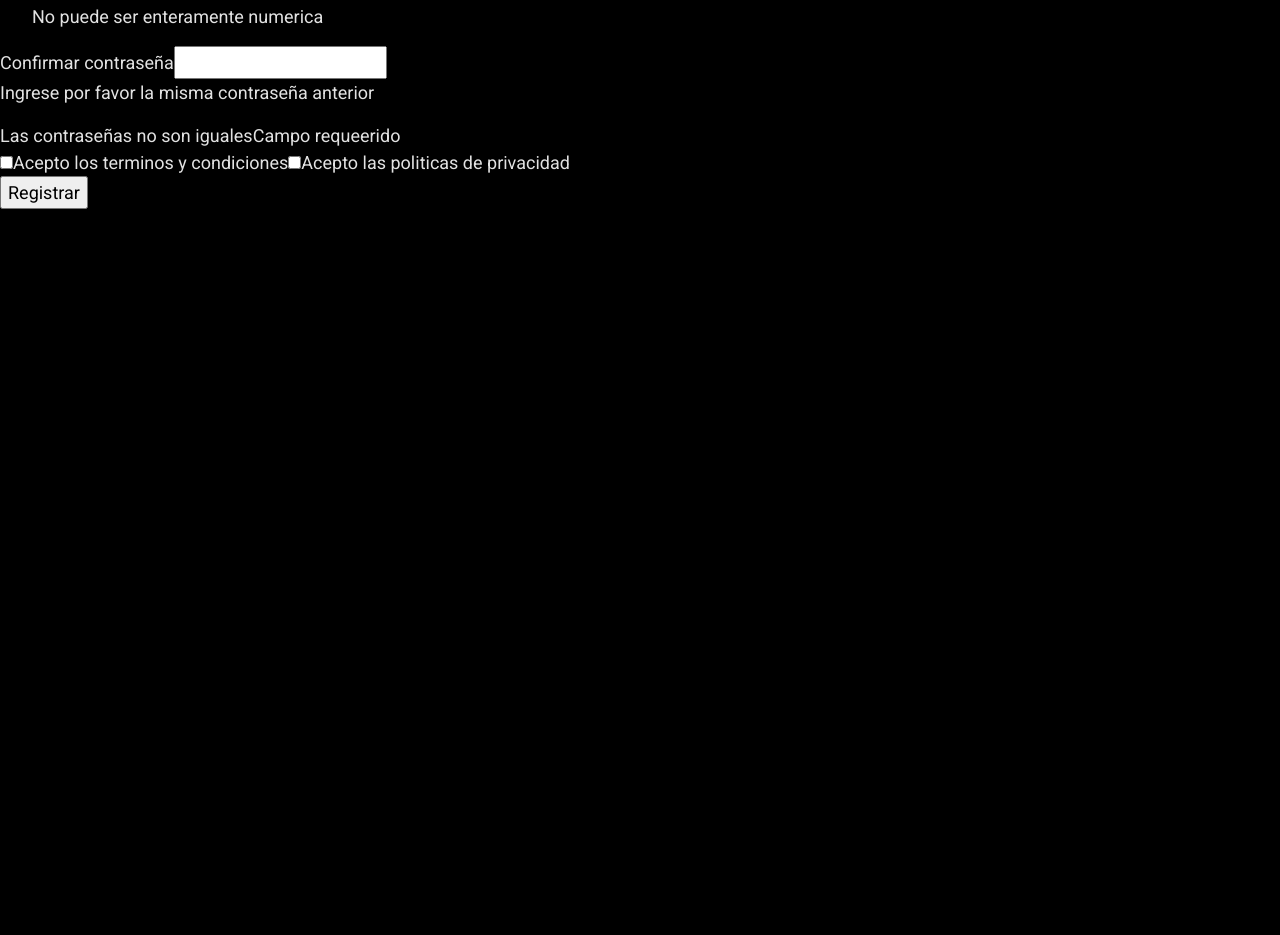
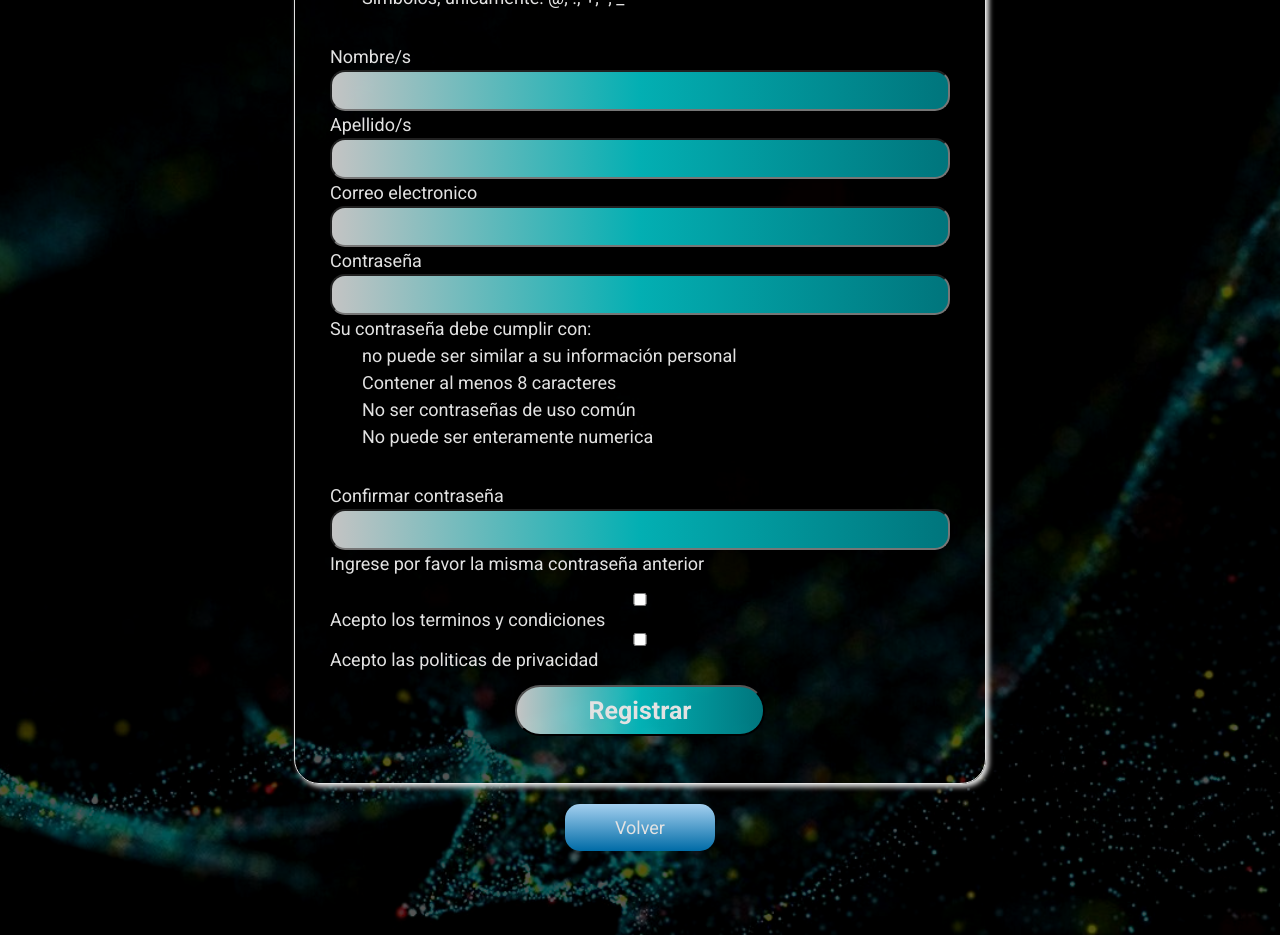
Before and after one commit to pamonge/PythonMan-site, a React (Vite) app: page /register in a window 1280 px wide. Shown: the part 440-1375 px from the top of the page. Before the commit the page ends 800 px from the top, so only its background shows below. Built offline with nearby package versions, Linux system fonts and the light colour scheme.

Commit message:
Add new components and refactor other ones

```diff
--- a/src/components/BlogCardComponent.jsx
+++ b/src/components/BlogCardComponent.jsx
@@ -1,15 +1,14 @@
 import React from 'react'
 import styles from './BlogCardComponentStyles.module.css'
-import { NavLink } from 'react-router-dom'
+import { ButtonComponent } from './ButtonComponent.jsx'
 
 export const BlogCardComponent = () => {
     return (
         <div className={styles.blogContainer}>
-            <p className={styles.blogLinks}>
-                <NavLink to={'/login'} >Ingresar</NavLink> /
-                <NavLink to={'/register'} >Registrarse</NavLink>
-            </p>
-
+            <div className={styles.buttonContainer}>
+                <ButtonComponent to='/login' description='Ingresar' />
+                <ButtonComponent to='/Register' description='Registrarse' />
+            </div>
             <div className={styles.blogCard}>
                 <p>Autor - Cuando se publico - Tiempo de lectura</p>
                 <h2>Titulo del posteo</h2>
--- a/src/components/BlogCardComponentStyles.module.css
+++ b/src/components/BlogCardComponentStyles.module.css
@@ -13,3 +13,7 @@
     max-width: 70%;
     padding: 2%;
 }
+
+.buttonContainer {
+    display: flex;
+}
--- /dev/null
+++ b/src/components/ButtonComponent.jsx
@@ -0,0 +1,13 @@
+import React from 'react'
+import { NavLink } from 'react-router-dom'
+import styles from './ButtonComponentStyles.module.css'
+
+export const ButtonComponent = ({to, description}) => {
+	return (
+		<div className={styles.buttonContainer}>
+			<button className={styles.button}>
+				<NavLink  to={to} >{description}</NavLink>
+			</button>
+		</div>
+	)
+}
--- /dev/null
+++ b/src/components/ButtonComponentStyles.module.css
@@ -0,0 +1,19 @@
+.buttonContainer {
+    display: flex;
+}
+
+.button {
+    padding:10px;
+    border: none;
+    border-radius: 15px;
+    background: linear-gradient(#A4D0F0, #006BA6);
+    margin: 20px 20px;
+    width: 150px;
+    color: var(--clr-leter-grey);
+    transition: all ease .7s;
+}
+
+.button:hover {
+    background: linear-gradient(#8bb2ce, #005887);
+    box-shadow: 3px 3px 5px;
+}
--- a/src/components/TermsAndConditionsComponent.jsx
+++ b/src/components/TermsAndConditionsComponent.jsx
@@ -1,6 +1,7 @@
 import React from 'react'
 import { NavLink } from 'react-router-dom'
 import styles from './TermsAndConditionsComponentStyles.module.css'
+import { ButtonComponent } from './ButtonComponent'
 
 export const TermsAndConditionsComponent = () => {
   return (
@@ -45,6 +46,10 @@ export const TermsAndConditionsComponent = () => {
                     Si tiene alguna pregunta sobre estos términos, puede contactarnos a través de <NavLink to={"/contact"} >los siguiente medios</NavLink>.
                 </p>
             </ol>
+            <div className={styles.buttonContainer}>
+                <ButtonComponent to='/register' description='Volver' />
+                <ButtonComponent to='/' description='Inicio' />
+            </div>
         </div>
     </div>
   )
--- a/src/components/TermsAndConditionsComponentStyles.module.css
+++ b/src/components/TermsAndConditionsComponentStyles.module.css
@@ -26,3 +26,8 @@
     font-size: 25px;
     padding: 1.5%;
 }
+
+.buttonContainer {
+    display: flex;
+    justify-content: center;
+}
--- a/src/pages/blogPage/BlogPage.jsx
+++ b/src/pages/blogPage/BlogPage.jsx
@@ -6,6 +6,7 @@ export const BlogPage = () => {
   return (
     <div className={styles.blogContainer}>
         <BlogCardComponent />
+
     </div>
   )
 }
--- a/src/pages/register/RegisterPage.jsx
+++ b/src/pages/register/RegisterPage.jsx
@@ -1,13 +1,15 @@
 import React from 'react'
 import styles from './RegisterPageStyles.module.css'
 import { NavLink } from 'react-router-dom'
+import { ButtonComponent } from '../../components/ButtonComponent'
 
 export const RegisterPage = () => {
 	return (
-		<div>
-			<h3>Formulario de Registro</h3>
+		<div className={styles.registerContainer}>
+			<div className={styles.formContainer}>
 				<form action="">
-				<div>
+					<h3>FORMULARIO DE REGISTRO</h3>
+					<div className={styles.formData}>
 						<label htmlFor="">Nombre de usuario</label>
 						<input type="text" />
 						{/* Falta la logica del condicional */}
@@ -23,7 +25,7 @@ export const RegisterPage = () => {
 							</ul>
 						</p>
 					</div>
-				<div>
+					<div className={styles.formData}>
 						<label htmlFor="">Nombre/s</label>
 						<input type="text" />
 						<label htmlFor="">Apellido/s</label>
@@ -32,7 +34,7 @@ export const RegisterPage = () => {
 						<input type="email" />
 
 					</div>
-				<div>
+					<div className={styles.formData}>
 						<label htmlFor="">Contraseña</label>
 						<input type="password" />
 						<span>Contraseña invalida</span>
@@ -52,15 +54,22 @@ export const RegisterPage = () => {
 						<span>Las contraseñas no son iguales</span>
 						<span>Campo requeerido</span>
 					</div>
-				<div>
+					<div className={styles.formData}>
 						<input type="checkbox" name="" id="" />
 						<label htmlFor="">Acepto los <NavLink to={"/terms-conditions"} >terminos y condiciones</NavLink></label>
 						<input type="checkbox" name="" id="" />
 						<label htmlFor="">Acepto las <NavLink to={"/privacy-policies"}>politicas de privacidad</NavLink></label>
 					</div>
+					<div className={styles.buttonContainer}>
 						<input type="submit" value="Registrar" />
+					</div>
 
 				</form>
+				<div className={styles.buttonContaineruttonContainer}>
+					<ButtonComponent to='/blog' description='Volver' />
+				</div>
+			</div>
+
 		</div>
 	)
 }
--- a/src/pages/register/RegisterPageStyles.module.css
+++ b/src/pages/register/RegisterPageStyles.module.css
@@ -0,0 +1,65 @@
+.registerContainer {
+    background: url(../../assets/images/backgrounds/greenWaves.png);
+    background-position: center;
+    background-size: cover;
+    min-height: 100vh;
+
+}
+
+.formContainer {
+    display: flex;
+    flex-direction: column;
+    align-items: center;
+    background: #000000aa;
+    padding: 5%;
+}
+
+.formContainer form {
+    border: solid 1px;
+    max-width: 60%;
+    padding: 3%;
+    border-radius: 25px;
+    box-shadow: 3px 3px 5px;
+}
+
+.formContainer form h3 {
+    margin-bottom: 4%;
+    font-size: 35px;
+    text-align: center;
+}
+
+.formContainer input {
+    border-radius: 15px;
+    padding: 5px 7px;
+    background: linear-gradient(270deg, rgba(0, 130, 138, 0.9) 0%, rgba(3, 194, 198, 0.9) 50%, rgba(217, 217, 217, 0.9) 100%    );
+}
+
+.formContainer input[type="submit"] {
+    margin: 2% 0;
+    width: 250px;
+    background: linear-gradient(270deg, rgba(0, 130, 138, 0.9) 0%, rgba(3, 194, 198, 0.9) 50%, rgba(217, 217, 217, 0.9) 100%    );
+    color: var(--clr-leter-gr);
+    font-size: 25px;
+    font-weight: bolder;
+    border-radius: 25px;
+    transition: all ease .7s;
+}
+
+.formContainer input[type="submit"]:hover {
+    background: linear-gradient(270deg, rgba(0, 130, 138, 0.98) 0%, rgba(3, 194, 198, 0.98) 50%, rgba(217, 217, 217, 0.98) 100%    );
+    box-shadow: 3px 3px 5px;
+}
+
+.formData {
+    display: flex;
+    flex-direction: column;
+}
+
+.formData span {
+    display: none;
+}
+
+.buttonContainer {
+    display: flex;
+    justify-content: center;
+}
```
Lines whose indentation alone changed are shown as unchanged.
